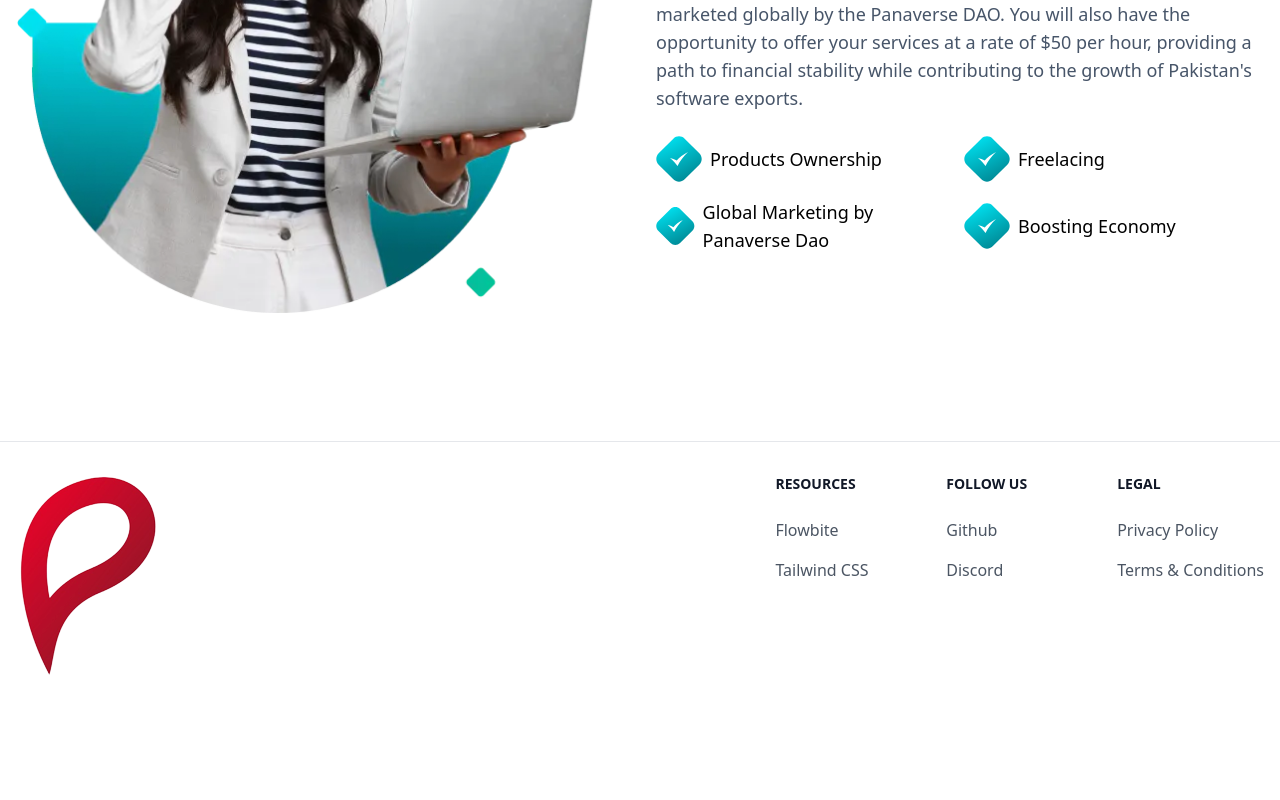
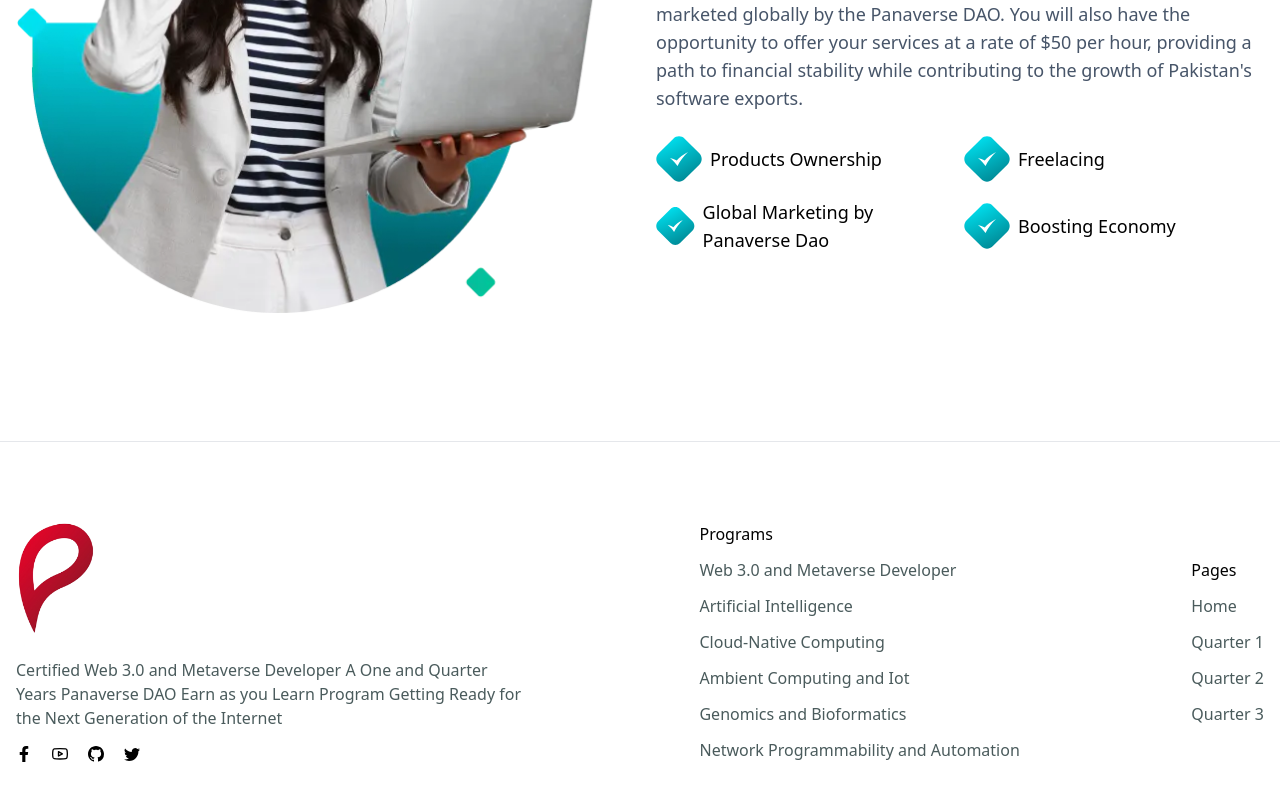
Before and after one commit to developer-abdulali/panaverse-dao, a Next.js app: page / in a window 1280 px wide. Shown: the part 2668-3468 px from the top of the page. Before the commit the page ends 3377 px from the top, so only its background shows below. Built offline with nearby package versions, Linux system fonts and the light colour scheme.

Commit message:
added footer component

```diff
--- a/components/Footer/Footer.tsx
+++ b/components/Footer/Footer.tsx
@@ -2,84 +2,82 @@
 import Image from "next/image";
 import logo from "../../public/images/Panaverse.png";
 import Link from "next/link";
+import { FaFacebookF } from "react-icons/fa";
+import { FiYoutube } from "react-icons/fi";
+import { BsGithub } from "react-icons/bs";
+import { BsTwitter } from "react-icons/bs";
 
 const Footer = () => {
   return (
-      <footer className="bg-white dark:bg-gray-900">
-        <div className="mx-auto w-full max-w-screen-xl p-4 py-6 lg:py-8">
-          <div className="md:flex md:justify-between">
-            <div className="mb-6 md:mb-0">
-              <a href="https://flowbite.com/" className="flex items-center">
-                <Image
-                  src={logo}
-                  className=""
-                  alt="FlowBite Logo"
-                />
-              </a>
-              <p></p>
+    <footer className="mt-20 max-w-screen-xl mx-auto px-4 mb-10">
+      <div className="flex justify-between items-center">
+        <div>
+          <div>
+            <Image src={logo} alt="Logo" className="w-20" />
           </div>
-            <div className="grid grid-cols-2 gap-8 sm:gap-6 sm:grid-cols-3">
+          <p className="mt-6 max-w-lg text-[16px] text-[#4A5B5C]">
+            Certified Web 3.0 and Metaverse Developer A One and Quarter Years
+            Panaverse DAO Earn as you Learn Program Getting Ready for the Next
+            Generation of the Internet
+          </p>
+          <div className="flex gap-5 mt-4">
+            <FaFacebookF />
+            <FiYoutube />
+            <BsGithub />
+            <BsTwitter />
+          </div>
+        </div>
         <div>
-                <h2 className="mb-6 text-sm font-semibold text-gray-900 uppercase dark:text-white">
-                  Resources
-                </h2>
-                <ul className="text-gray-600 dark:text-gray-400 font-medium">
-                  <li className="mb-4">
-                    <a href="https://flowbite.com/" className="hover:underline">
-                      Flowbite
-                    </a>
+          <h2>Programs</h2>
+          <ul className="">
+            <li className="mt-3">
+              <Link href="/" className="text-[#4A5B5C]">
+                Web 3.0 and Metaverse Developer
+              </Link>
             </li>
-                  <li>
-                    <a
-                      href="https://tailwindcss.com/"
-                      className="hover:underline"
-                    >
-                      Tailwind CSS
-                    </a>
+            <li className="mt-3">
+              <Link href="/" className="text-[#4A5B5C]">
+                Artificial Intelligence
+              </Link>
+            </li>
+            <li className="mt-3">
+              <Link href="/" className="text-[#4A5B5C]">
+                Cloud-Native Computing
+              </Link>
+            </li>
+            <li className="mt-3">
+              <Link href="/" className="text-[#4A5B5C]">
+                Ambient Computing and Iot
+              </Link>
+            </li>
+            <li className="mt-3">
+              <Link href="/" className="text-[#4A5B5C]">
+                Genomics and Bioformatics
+              </Link>
+            </li>
+            <li className="mt-3">
+              <Link href="/" className="text-[#4A5B5C]">
+                Network Programmability and Automation
+              </Link>
             </li>
           </ul>
         </div>
         <div>
-                <h2 className="mb-6 text-sm font-semibold text-gray-900 uppercase dark:text-white">
-                  Follow us
-                </h2>
-                <ul className="text-gray-600 dark:text-gray-400 font-medium">
-                  <li className="mb-4">
-                    <a
-                      href="https://github.com/themesberg/flowbite"
-                      className="hover:underline "
-                    >
-                      Github
-                    </a>
+          <h2>Pages</h2>
+          <ul>
+            <li className="mt-3 text-[#4A5B5C]">
+              <Link href="/">Home</Link>
             </li>
-                  <li>
-                    <a
-                      href="https://discord.gg/4eeurUVvTy"
-                      className="hover:underline"
-                    >
-                      Discord
-                    </a>
+            <li className="mt-3 text-[#4A5B5C]">
+              <Link href="/">Quarter 1</Link>
+            </li>
+            <li className="mt-3 text-[#4A5B5C]">
+              <Link href="/">Quarter 2</Link>
+            </li>
+            <li className="mt-3 text-[#4A5B5C]">
+              <Link href="/">Quarter 3</Link>
             </li>
           </ul>
-              </div>
-              <div>
-                <h2 className="mb-6 text-sm font-semibold text-gray-900 uppercase dark:text-white">
-                  Legal
-                </h2>
-                <ul className="text-gray-600 dark:text-gray-400 font-medium">
-                  <li className="mb-4">
-                    <a href="#" className="hover:underline">
-                      Privacy Policy
-                    </a>
-                  </li>
-                  <li>
-                    <a href="#" className="hover:underline">
-                      Terms &amp; Conditions
-                    </a>
-                  </li>
-                </ul>
-              </div>
-            </div>
         </div>
       </div>
     </footer>
--- a/package.json
+++ b/package.json
@@ -19,6 +19,7 @@
     "postcss": "8.4.23",
     "react": "18.2.0",
     "react-dom": "18.2.0",
+    "react-icons": "^4.8.0",
     "tailwindcss": "3.3.2",
     "typescript": "5.0.4"
   }
```
Also changed, not shown: 1 other file (tests, documents, lock files or other folders). Lines whose indentation alone changed are shown as unchanged.
